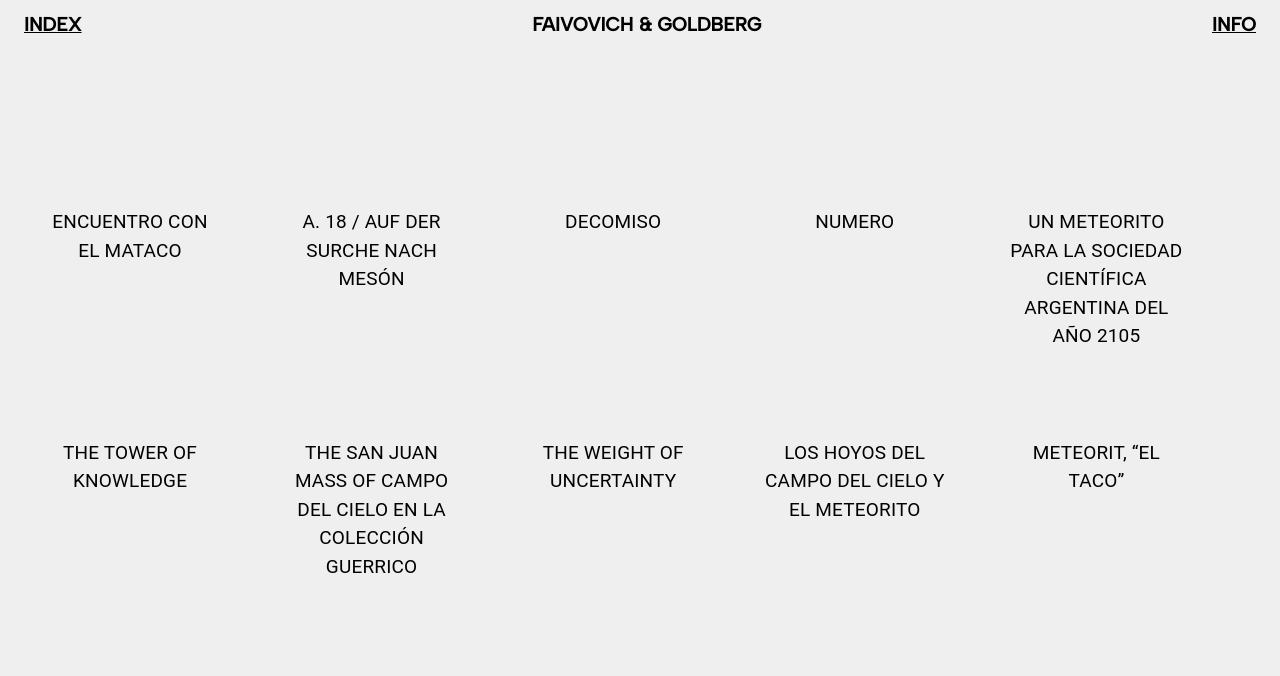
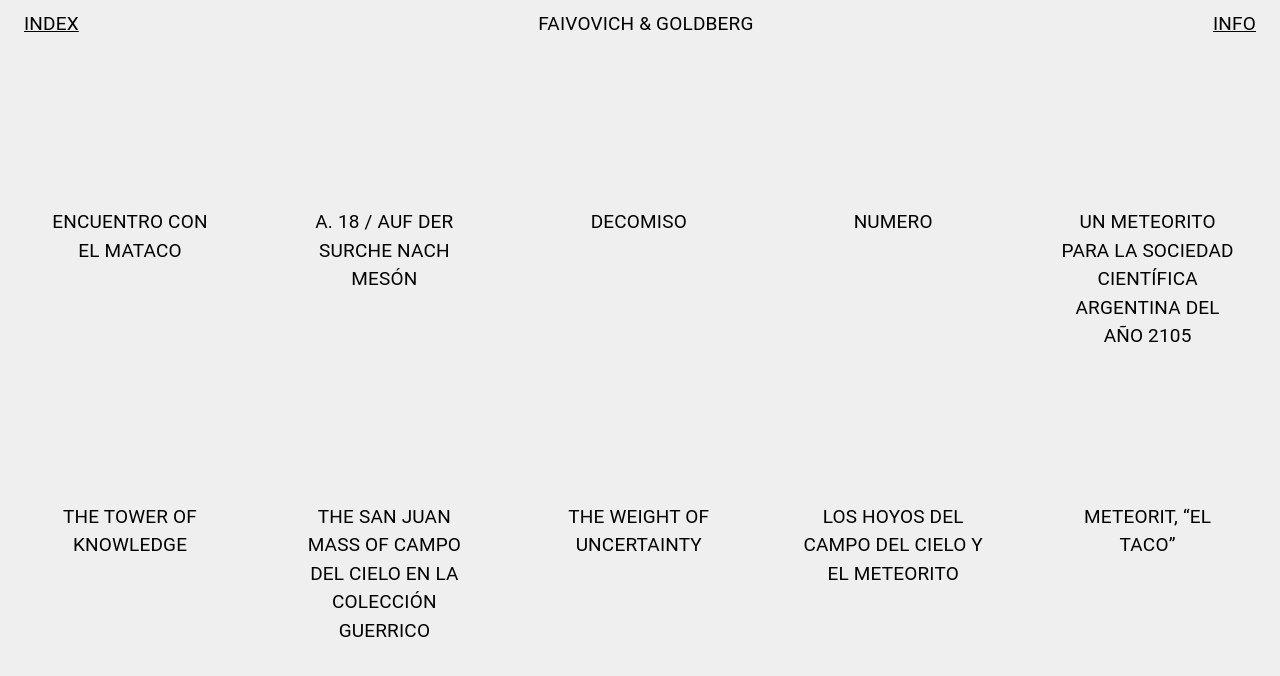
Before and after one commit to franSlepoy/faivovich-goldbergWeb, a React (Vite) app: page /index in a window 1280 px wide. Shown: the top 676 px of the page. Built offline with nearby package versions, Linux system fonts and the light colour scheme.

Commit message:
navbar transparente, tipografias iguales, index centrado

```diff
--- a/src/components/common/NavBar/NavBar.jsx
+++ b/src/components/common/NavBar/NavBar.jsx
@@ -15,18 +15,18 @@ const NavBar = () => {
 
     return (
         <>
-            <AppBar position="fixed"  sx={{zIndex: 1, padding: 0, boxShadow: 0, backgroundColor: '#EFEFEF'  }}>
+            <AppBar position="fixed"  sx={{zIndex: 1, padding: 0, boxShadow: 0, backgroundColor: "transparent"  }}>
                 <Toolbar sx={{ justifyContent: "space-between", padding:0 }}>
                     <Hidden smDown>
-                        <Typography component={NavLink} to={"/index"} variant="h7" color="black" sx={{ mt: -2, ml: 0}}>
+                        <Typography component={NavLink} to={"/index"}  sx={{ mt: -2, ml: 0,}}>
                             INDEX
                         </Typography>
                     </Hidden>
-                    <Typography variant="h7" color="black" sx={{ mt: -2 }}>
+                    <Typography  color="black" sx={{ mt: -2 }}>
                         FAIVOVICH & GOLDBERG
                     </Typography>
                     <Hidden smDown>
-                        <Typography onClick={handleInfoClick} variant="h7" color="black" sx={{ mt: -2, cursor: 'pointer', padding:0,textDecoration: 'underline'}}>
+                        <Typography onClick={handleInfoClick}  color="black" sx={{ mt: -2, cursor: 'pointer', padding:0,textDecoration: 'underline',}}>
                             INFO
                         </Typography>
                     </Hidden>
@@ -43,10 +43,10 @@ const NavBar = () => {
             </Drawer>
 
             {/* Submenú de INFO */}
-            <Collapse in={infoMenuOpen} sx={{ position: 'fixed', right: 26, zIndex: 3, mt: -21 }}>
-                <List sx={{ backgroundColor: '#EFEFEF' }}>
-                    <ListItem button sx={{ textAlign: 'right', color: 'black', mt:0, padding:0, textDecoration: 'underline' }}>
-                        <ListItemText primary="EN—ES" />
+            <Collapse in={infoMenuOpen} sx={{ position: 'fixed', right: 26, zIndex: 3, mt: -22 }}>
+                <List sx={{ backgroundColor: "transparent" }}>
+                    <ListItem button sx={{ textAlign: 'right', color: 'black', mt:0, padding:0, textDecoration: 'underline', }}>
+                        <ListItemText primary="EN—ES" sx={{fontFamily:"sans-serif",fontSize:19, fontWeight: 600}} />
                     </ListItem>
                     <ListItem component={NavLink} to={"/biography"} button sx={{ textAlign: 'right', color: 'black',mt:0, padding:0, textDecoration: 'underline' }}>
                         <ListItemText primary="BIOGRAPHY" />
--- a/src/components/pages/home/Home.jsx
+++ b/src/components/pages/home/Home.jsx
@@ -13,8 +13,8 @@ const Home = () => {
 
     return (
         <>
-            <Box sx={{ margin: "auto", width: 1200, position: "relative" }}>
-                <ImageList sx={{ mt: 26, overflow: 'hidden' }} variant="standard" cols={5} gap={8}>
+            <Box sx={{ margin: "auto", width: 1200, position: "relative", mb:30 }}>
+                <ImageList sx={{ mt: 26, overflow: 'hidden' }} variant="standard" cols={5} gap={72}>
                     {IndexData.map((seccion, index) => (
                         <ImageListItem
                             key={seccion.id}
```
